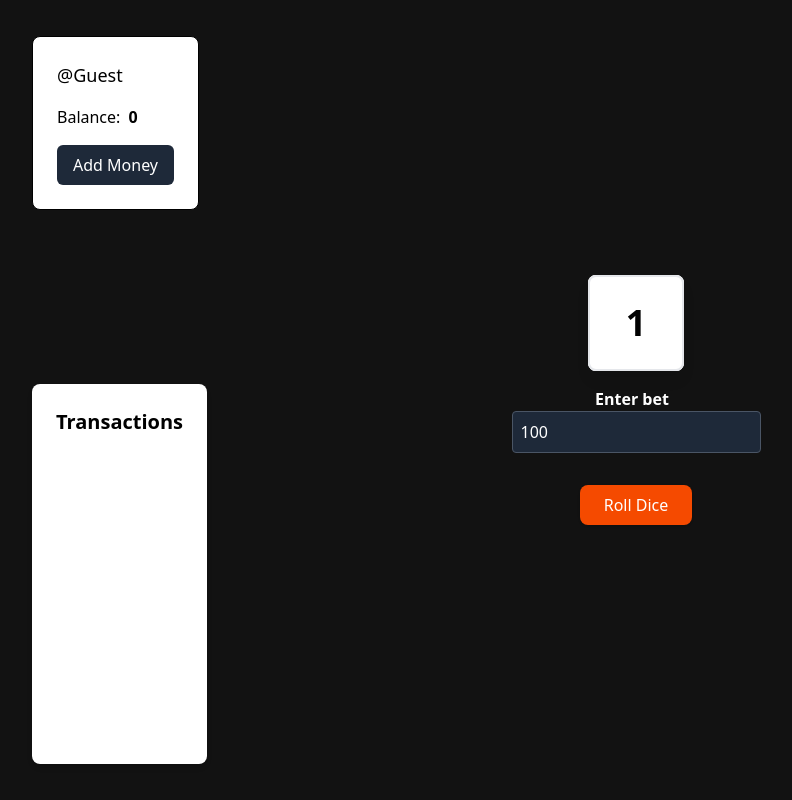
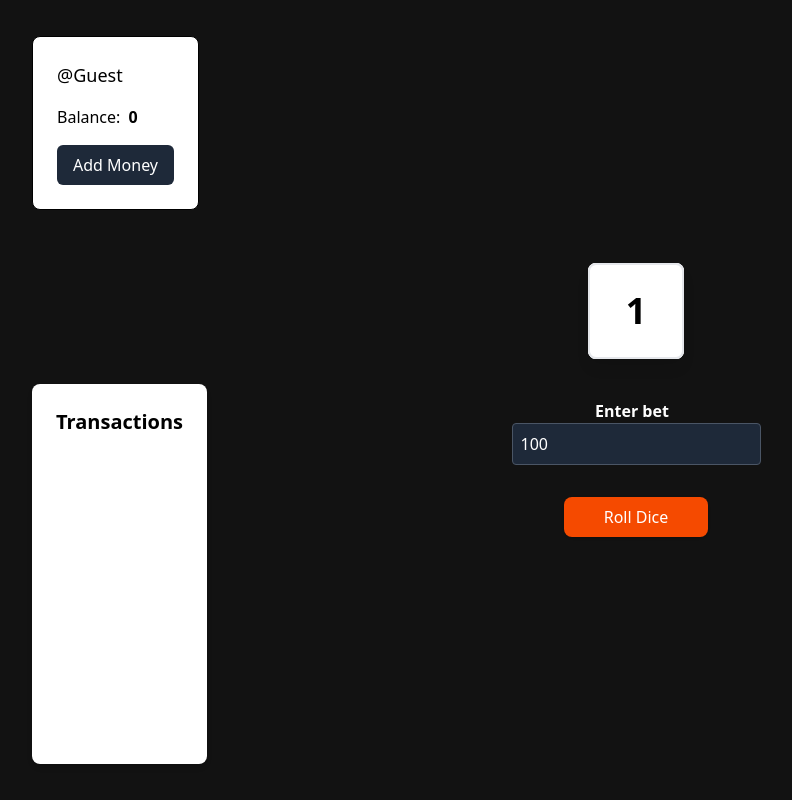
Before and after one commit to Sah-Abhishek/dice-game-provably-fair, a React (Vite) app in the folder frontend/: page /game in a window 1280 px wide. Shown: the whole page, without its empty margins (4-796 px from the left). Built offline with nearby package versions, Linux system fonts and the light colour scheme; no server answers.

Commit message:
Deleted files

```diff
--- a/frontend/src/pages/PlayingArea.jsx
+++ b/frontend/src/pages/PlayingArea.jsx
@@ -68,20 +68,21 @@ const PlayingArea = () => {
       {/* Centered Dice */}
       <div className="flex justify-center flex-col items-center">
         <Dice roll={roll} rollDice={rollDice} />
-        <div className="flex justify-center items-center flex-col">
-          <div className="flex flex-col items-center mt-4">
-            <label htmlFor="bet" className="mr-2 font-bold px-6">Enter bet</label>
+        <div className="flex flex-col items-center mt-10">
+          <label htmlFor="bet" className="mr-2 font-bold px-6">Enter bet</label>
+          <div>
             <input
               id="bet"
-              type="number"
+              type="text"
               value={bet}
               onChange={(e) => setBet(e.target.value)}
               className="border border-gray-600 bg-gray-800 text-white p-2 rounded"
             />
+
           </div>
         </div>
         <button
-          className="mt-8 px-6 py-2 bg-orange-600 text-white rounded-lg shadow hover:bg-orange-500"
+          className="mt-8 px-10 py-2 bg-orange-600 text-white rounded-lg shadow hover:bg-orange-500"
           onClick={rollDice}
           disabled={loading}
         >
```
Also changed, not shown: 2 other files (tests, documents, lock files or other folders).
